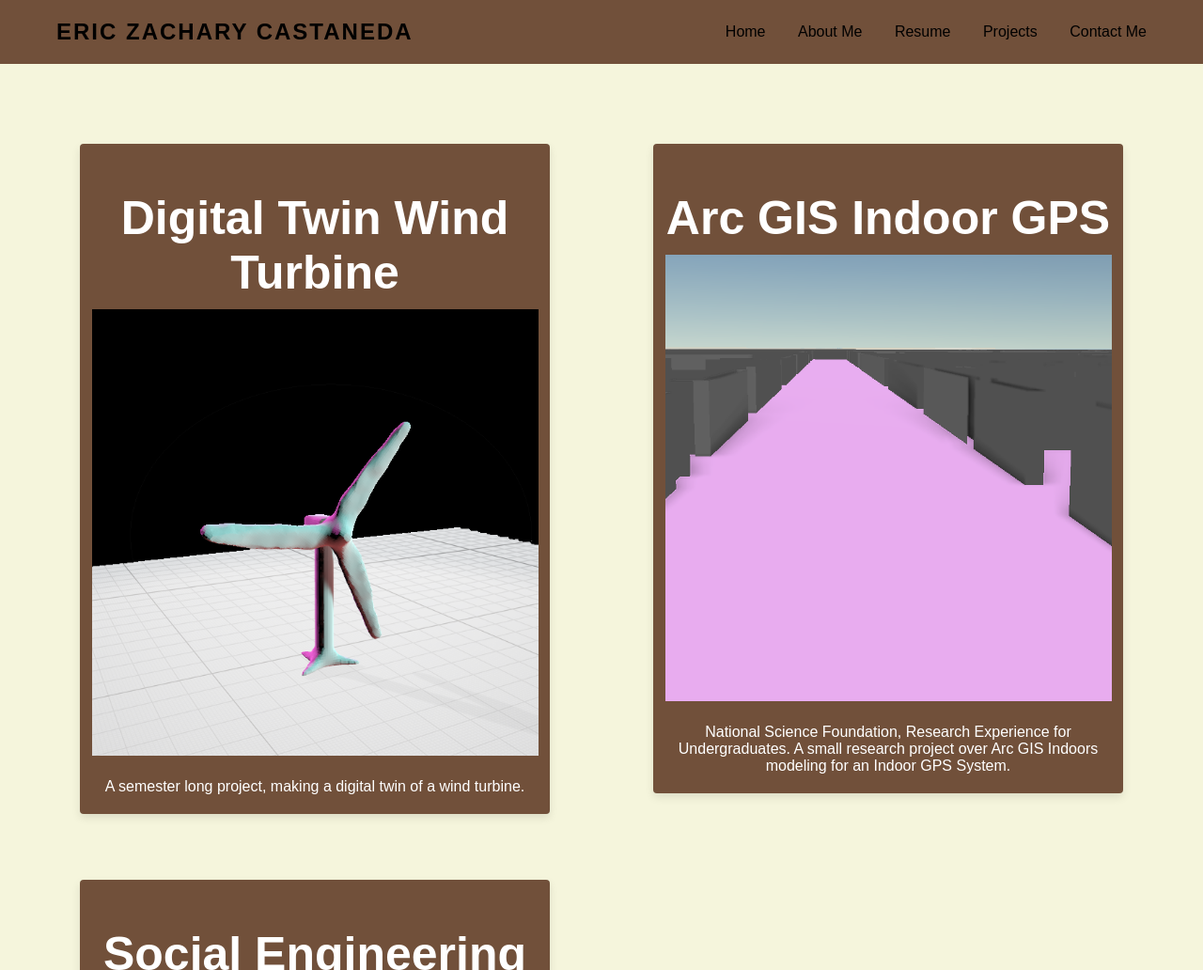
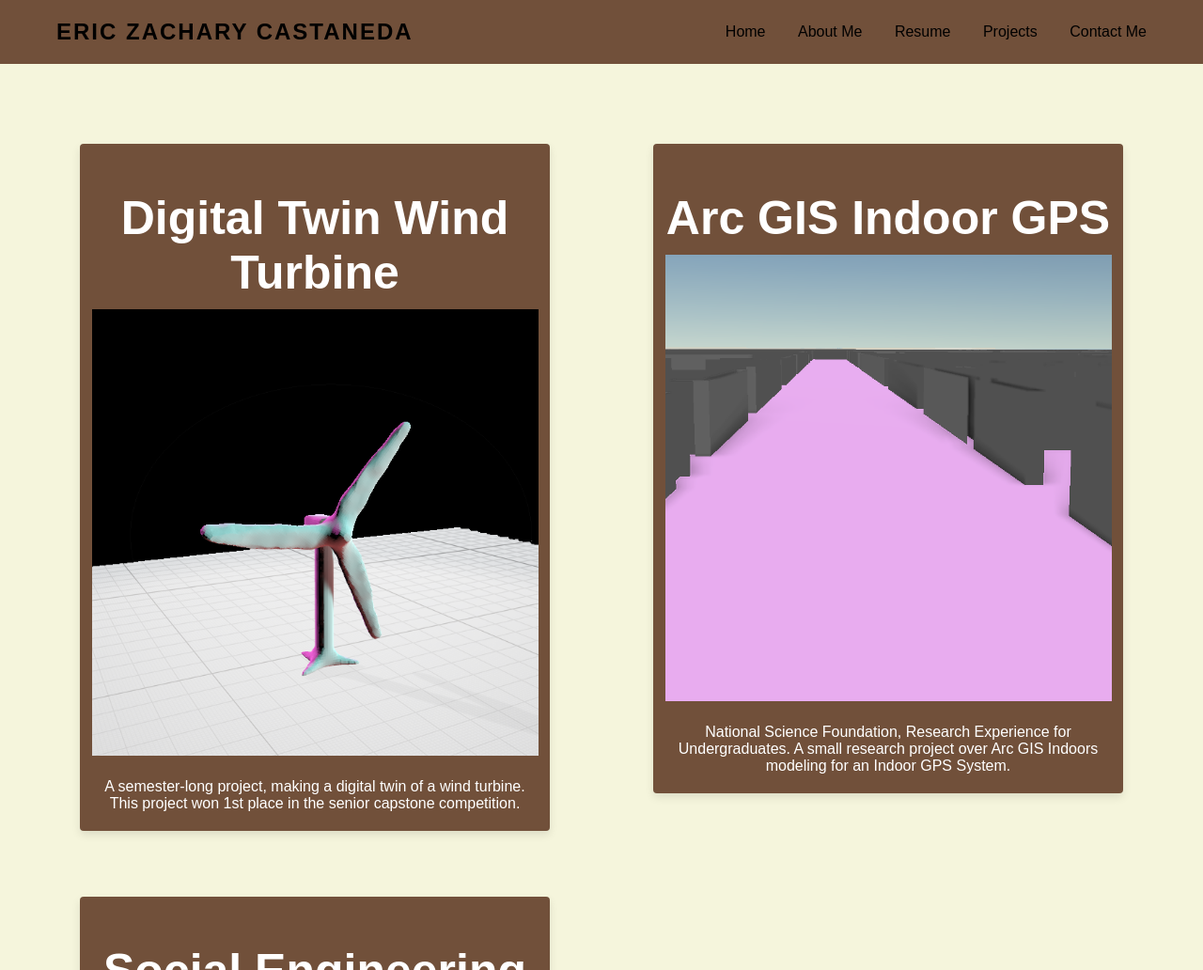
Before and after one commit to Dark1820/Personal_Webpage, a website: page Projects.html in a window 1280 px wide. Shown: the top 1032 px of the page at 94% size. Drawn offline with Linux system fonts and the light colour scheme.

Commit message:
Update Projects.html

```diff
--- a/Projects.html
+++ b/Projects.html
@@ -32,7 +32,7 @@
                 <h3>Digital Twin Wind Turbine</h3>
                 <img src="./Resources/3D Model.png" alt="Project 1">
                 <div class="project-info">
-                    <p>A semester long project, making a digital twin of a wind turbine.</p> <!-- Fixed the missing closing <p> tag -->
+                    <p>A semester-long project, making a digital twin of a wind turbine. This project won 1st place in the senior capstone competition.</p> <!-- Fixed the missing closing <p> tag -->
                 </div>
             </div>
         </a>
```
